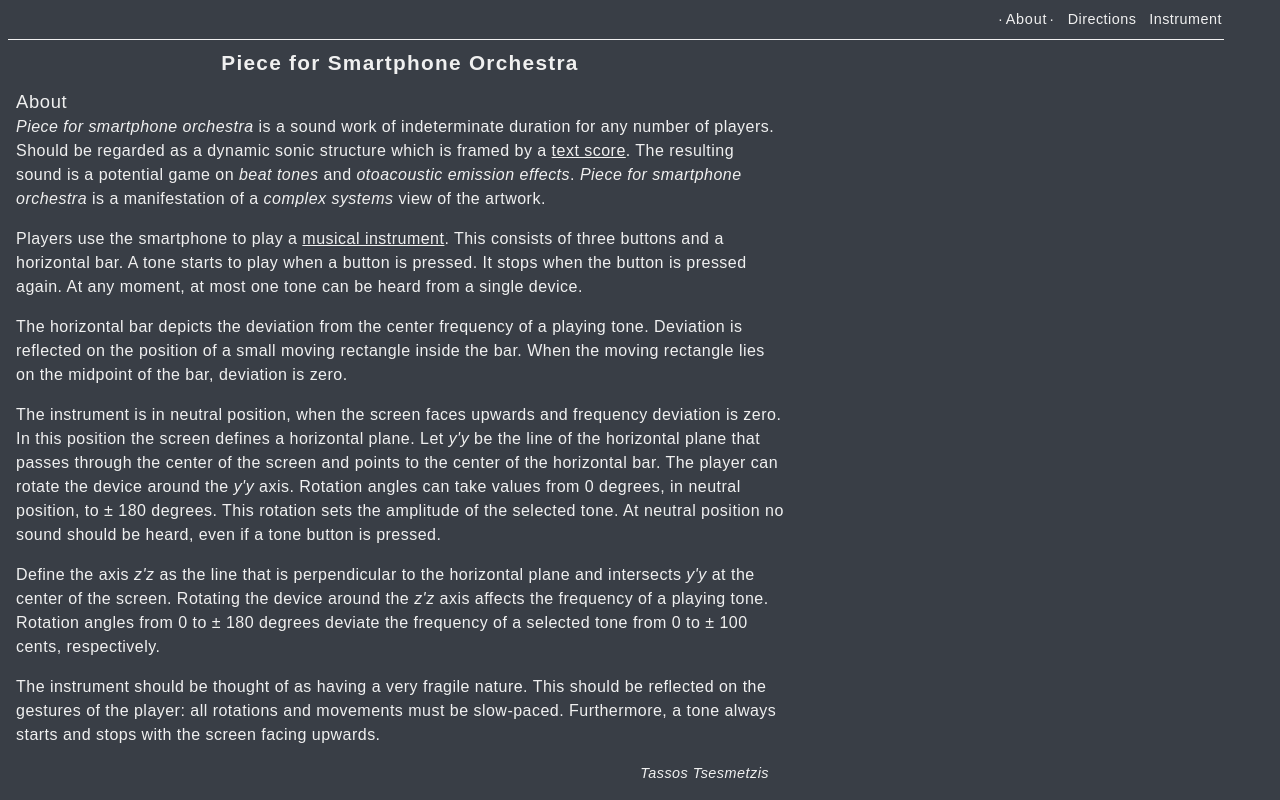
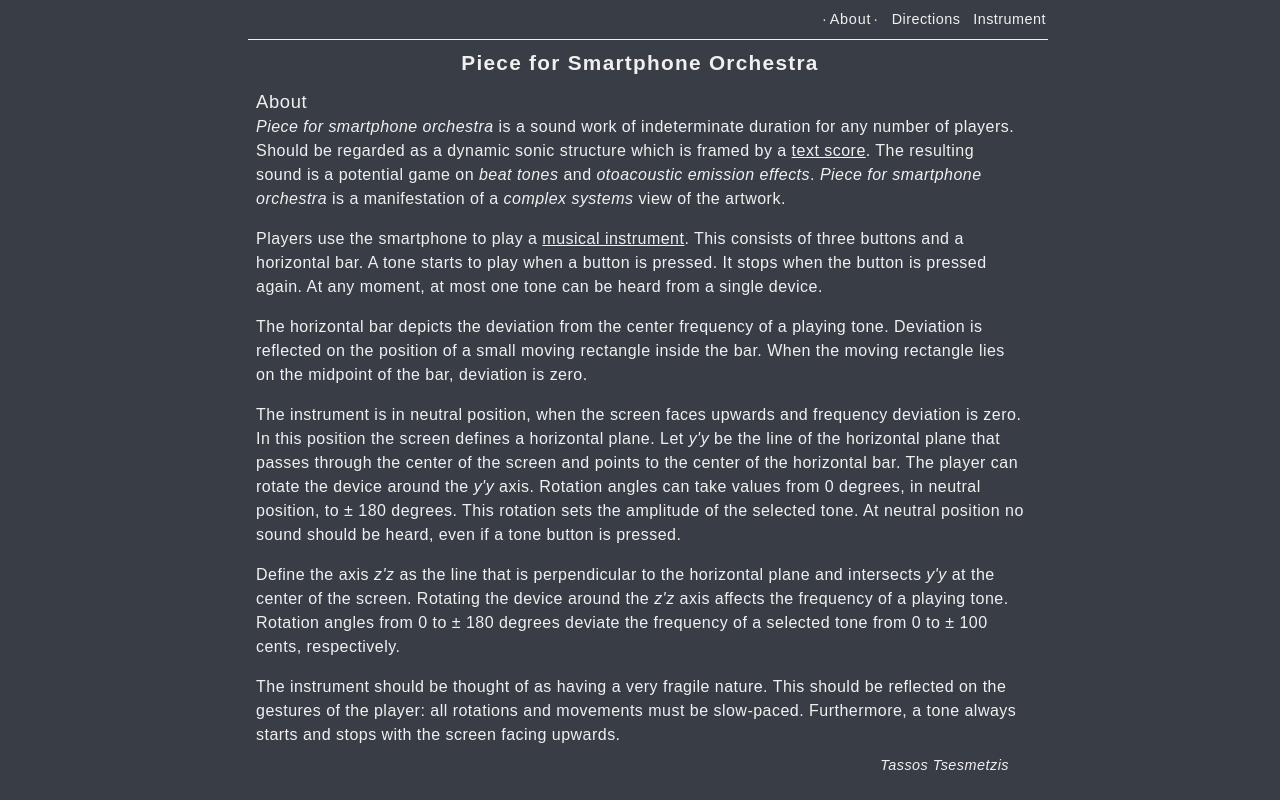
Before and after one commit to tsmtzs/pieceForSmartphoneOrchestra, an Astro site: page / in a window 1280 px wide. Built offline with nearby package versions, Linux system fonts and the light colour scheme; Astro itself is replaced by a stand-in of ours.

Commit message:
CSS changes in globalStyles.css and Navigation.astro
* src/styles/globalStyles.css:
	- Media query for rule (min-width: 800px):
		- Rules for 'nav' removed.
		- Rules for 'body' added.
* src/components/Navigation.astro:
	- Element 'style':
		- Selector 'nav':
			- Declaration for 'max-width' added.

```diff
--- a/src/components/Navigation.astro
+++ b/src/components/Navigation.astro
@@ -14,6 +14,7 @@ const { pageName, pathNamePairs } = Astro.props
 <style>
  nav {
    width: 95%;
+   max-width: inherit;
    margin-top: 0;
    position: fixed;
    top: 0;
--- a/src/styles/globalStyles.css
+++ b/src/styles/globalStyles.css
@@ -92,7 +92,8 @@ section {
 #name {
     padding-right: 15px;
     text-align: right;
-    font-size:90%;
+    font-size: 0.9rem;
+    margin-top: -0.5rem;
 }
 
 #button-container {
@@ -153,6 +154,10 @@ a:active {
     color: #a0a0a0;
 }
 
+sup a {
+    font-size: 0.8rem;
+}
+
 ul {
     /* background-color: darkgray; */
     padding: inherit;
@@ -161,11 +166,7 @@ ul {
 
 li {
     line-height: 1.9;
-    margin-left: 1em;
-}
-
-sup a {
-    font-size: 0.8rem;
+    margin-left: 1rem;
 }
 
 fn {
@@ -210,13 +211,8 @@ canvas {
     box-sizing: border-box;
 }
 
-/* @media (min-width: 800px) { */
-/*     nav { */
-/* 	justify-content: flex-end; */
-/* 	margin-right: 0; */
-/*     } */
-
-/*     nav > a:first-child { */
-/* 	margin-right: 0.5rem; */
-/*     } */
-/* } */
+@media (min-width: 800px) {
+    body {
+        margin: 0 auto;
+    }
+}
```
